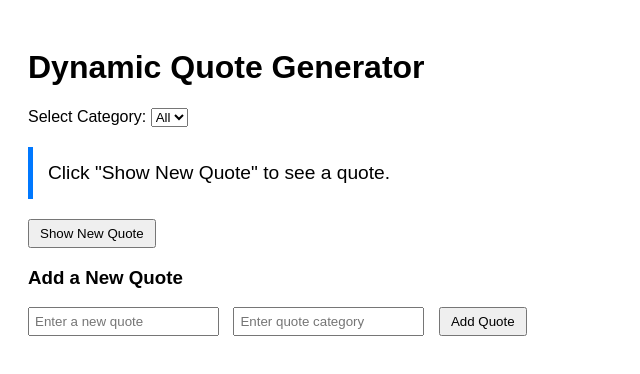
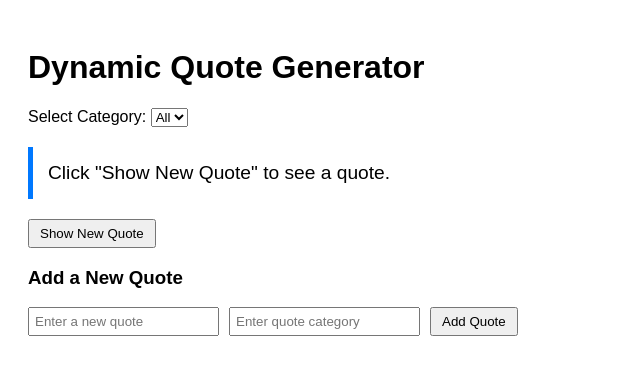
Before and after one commit to dev-vin-dev/alx_fe_javascript, a plain HTML site: page dom-manipulation/index.html in a window 1280 px wide. Shown: the full height of the page, 0-640 px from the left. Drawn offline with Linux system fonts and the light colour scheme.

Commit message:
Creation of the dynamic quote page

```diff
--- a/dom-manipulation/index.html
+++ b/dom-manipulation/index.html
@@ -39,9 +39,7 @@
 
     <h3>Add a New Quote</h3>
     <div>
-        <input id="newQuoteText" type="text" placeholder="Enter a new quote">
-        <input id="newQuoteCategory" type="text" placeholder="Enter quote category">
-        <button onclick="addQuote()">Add Quote</button>
+
     </div>
     <script src="script.js"></script>
 </body>
--- a/dom-manipulation/script.js
+++ b/dom-manipulation/script.js
@@ -60,7 +60,33 @@ function addQuote () {
     alert("Quote added successfully")
 }
 
-newQuoteBtn.addEventListener("click", showRandomQuote);
+function createAddQuoteForm() {
+  const formContainer = document.createElement("div");
+
+  const quoteInput = document.createElement("input");
+  quoteInput.id = "newQuoteText";
+  quoteInput.type = "text";
+  quoteInput.placeholder = "Enter a new quote";
+
+  const categoryInput = document.createElement("input");
+  categoryInput.id = "newQuoteCategory";
+  categoryInput.type = "text";
+  categoryInput.placeholder = "Enter quote category";
+
+  const addButton = document.createElement("button");
+  addButton.textContent = "Add Quote";
+  addButton.onclick = addQuote;
+
+  formContainer.appendChild(quoteInput);
+  formContainer.appendChild(categoryInput);
+  formContainer.appendChild(addButton);
+
+  document.body.appendChild(formContainer);
+}
+
+createAddQuoteForm();
+
+newQuoteBtn.addEventListener("click", displayRandomQuote);
 
 //Populate categories on initial load
 populateCategories();
```
